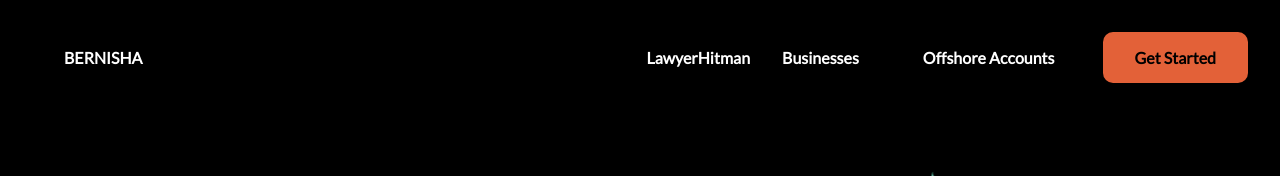
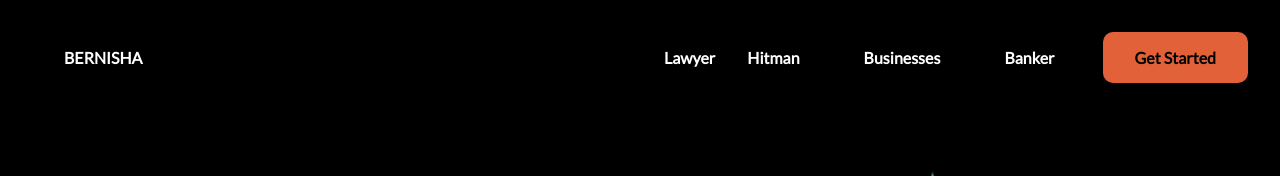
Before and after one commit to chrizzy-ghold/OZARKS, a plain HTML site: page index.html in a window 1280 px wide. Shown: the top 176 px of the page. Drawn offline with Linux system fonts and the light colour scheme.

Commit message:
updated commit

```diff
--- a/index.html
+++ b/index.html
@@ -14,9 +14,9 @@
                 <div class="nav-logo">BERNISHA</div>
             <div class="nav-links">
                 <div class="nav-links">Lawyer</div>
-                <div class="nav-links">Hitman</div>
+                <div class="nav-link">Hitman</div>
                 <div class="nav-link">Businesses</div>
-                <div class="nav-link">Offshore Accounts</div>
+                <div class="nav-link"> Banker</div>
                 <div class="nav-link btn">Get Started</div>
             </div>
             </div>
@@ -69,6 +69,7 @@
               <div class="card-balance">
                 <div class="card-col">
                     <div class="card-title">Your Balance</div>
+
                     <div class="card-amount">CAD -101.99</div>
                 </div>
                 <div class="card-col"></div>
```
Also changed, not shown: style.css (+4 -3 lines).
